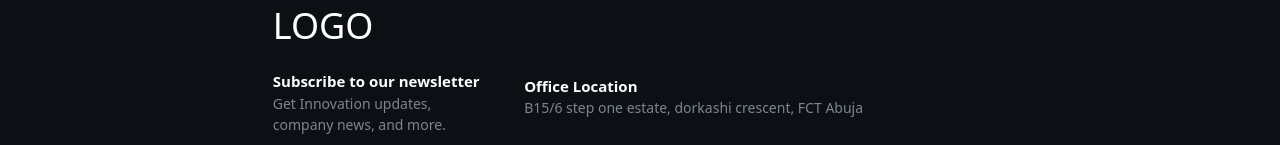
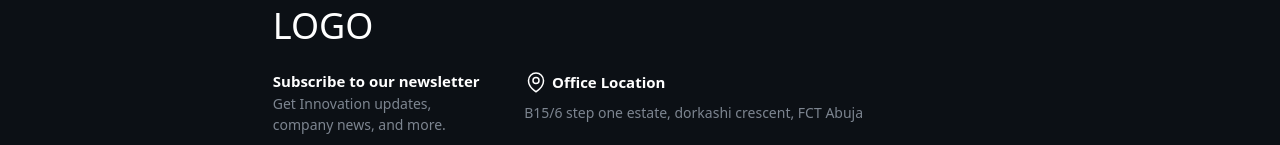
Before and after one commit to Miracle-omosede/pleades-nomad-website-, a Next.js app: page / in a window 1280 px wide. Shown: the part 5863-6008 px from the top of the page. Built offline with nearby package versions, Linux system fonts and the light colour scheme.

Commit message:
added something to footer

```diff
--- a/src/components/Footer/Footer.jsx
+++ b/src/components/Footer/Footer.jsx
@@ -24,7 +24,14 @@
 
             <div className='flex flex-col w-full justify-between gap-2'>
             <div className='text-white'  onMouseEnter={mouseEnterHandler} onMouseLeave={mouseLeaveHandler} >
-                <h2 className='mt-6 font-semibold'>Office Location</h2>
+                <h2 className='mt-6 mb-2 font-semibold flex items-center'>
+                    <span><svg xmlns="http://www.w3.org/2000/svg" fill="none" viewBox="0 0 24 24" strokeWidth={1.5} stroke="currentColor" className="w-6 h-6">
+  <path strokeLinecap="round" strokeLinejoin="round" d="M15 10.5a3 3 0 1 1-6 0 3 3 0 0 1 6 0Z" />
+  <path strokeLinecap="round" strokeLinejoin="round" d="M19.5 10.5c0 7.142-7.5 11.25-7.5 11.25S4.5 17.642 4.5 10.5a7.5 7.5 0 1 1 15 0Z" />
+</svg>
+</span> &nbsp;
+                    <span>Office Location</span>
+                </h2>
                 <p className="text-[14px] text-[#7d8590] mb-6 ">B15/6 step one estate, dorkashi crescent, FCT Abuja</p>
               </div>
             <div className='text-[#7d8590]'>
@@ -79,15 +86,6 @@
             <li className='mr-4'>
               <a href=""><img src="https://github.githubassets.com/images/modules/site/icons/footer/linkedin.svg" height="18" width="22" className="d-block" loading="lazy" decoding="async" alt="Twitter icon" /></a>
             </li>
-            <li className='mr-4'>
-              <a href=""><img src="https://github.githubassets.com/images/modules/site/icons/footer/youtube.svg" height="18" width="22" className="d-block" loading="lazy" decoding="async" alt="Twitter icon" /></a>
-            </li>
-            <li className='mr-4'>
-              <a href=""><img src="https://github.githubassets.com/images/modules/site/icons/footer/twitch.svg" height="18" width="22" className="d-block" loading="lazy" decoding="async" alt="Twitter icon" /></a>
-            </li>
-            <li className='mr-4'>
-              <a href=""><img src="https://github.githubassets.com/images/modules/site/icons/footer/tiktok.svg" height="18" width="22" className="d-block" loading="lazy" decoding="async" alt="Twitter icon" /></a>
-            </li>
             <li>
               <a href=""><img src="https://github.githubassets.com/images/modules/site/icons/footer/github-mark.svg" height="18" width="22" className="d-block" loading="lazy" decoding="async" alt="Twitter icon" /></a>
             </li>
```
